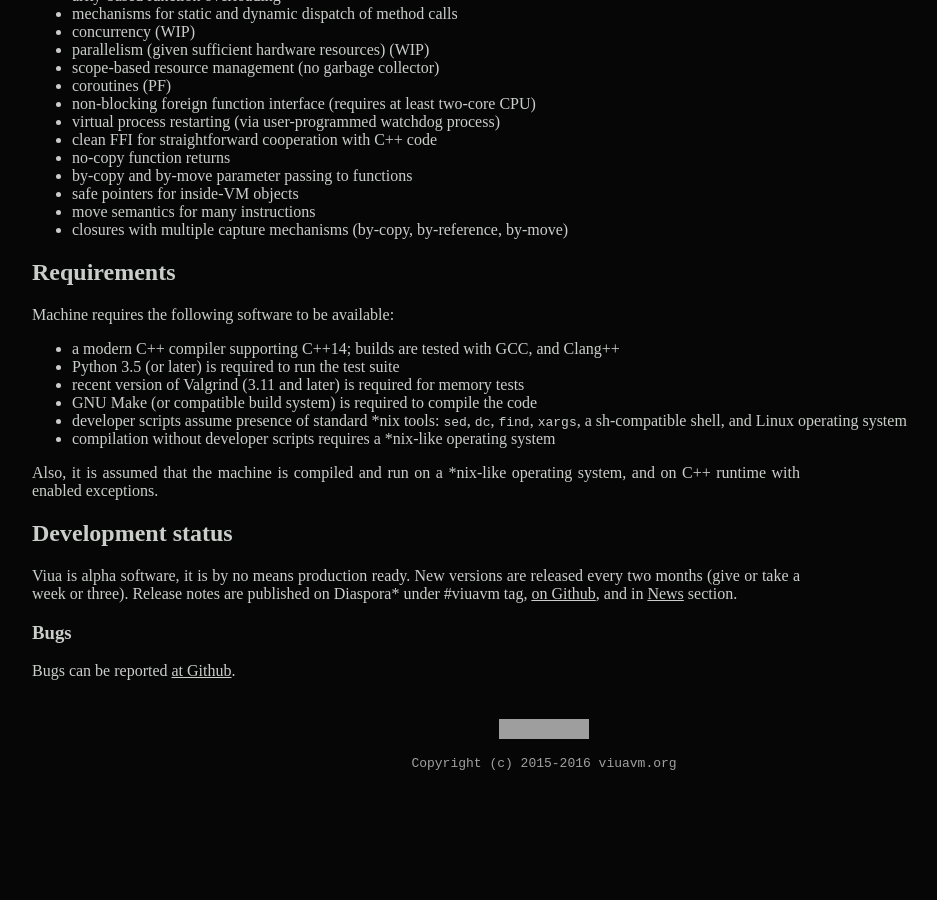
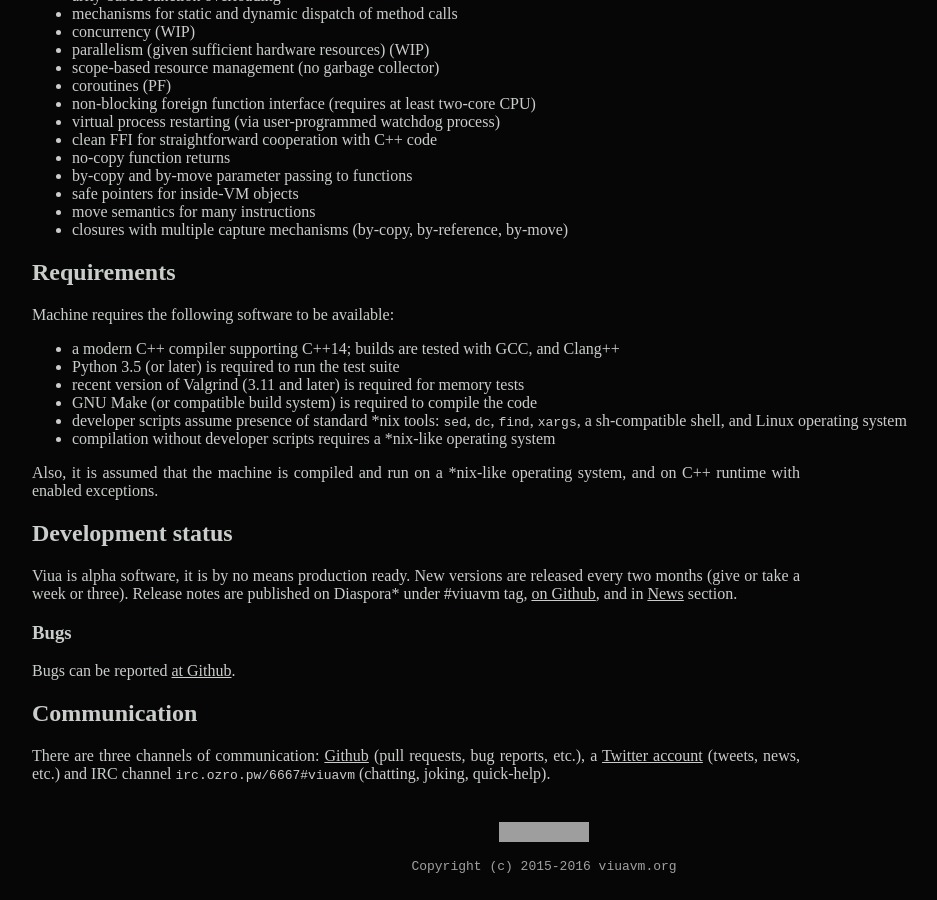
Before and after one commit to marekjm/viuavm.org, a Jekyll site: the page built from introduction.html, in a window 1280 px wide and 900 px high, scrolled down 701 px. Shown: the whole window, without its empty margins (96-1033 px from the left). Built offline with Jekyll 4.4.1, drawn with Linux system fonts in a browser that asks for light colours; before the commit the page ends 1498 px from its top, so only the background shows below that; grey boxes are pictures that could not be loaded.

Commit message:
Add Communication chapter to introduction

```diff
--- a/introduction.html
+++ b/introduction.html
@@ -83,3 +83,11 @@ layout: default
     <h3> Bugs </h3>
     <p> Bugs can be reported <a href="{{ site.bugs_url }}">at Github</a>.
 </div>
+
+<div class="chapter">
+    <h2> Communication </h2>
+    <p> There are three channels of communication: <a href="{{ site.repository_url }}">Github</a> (pull requests, bug reports, etc.),
+    a <a href="https://twitter.com/viuavm">Twitter account</a> (tweets, news, etc.) and
+    IRC channel <code>irc.ozro.pw/6667#viuavm</code> (chatting, joking, quick-help).
+    </p>
+</div>
```
